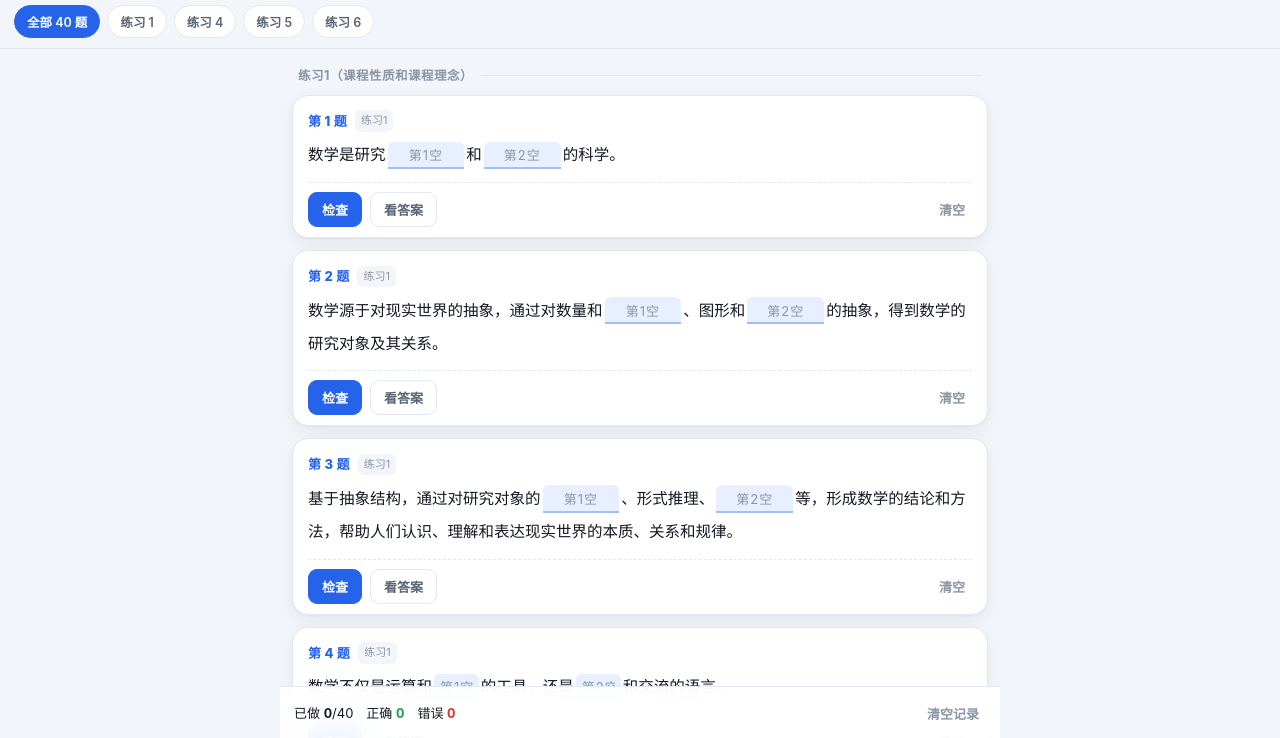
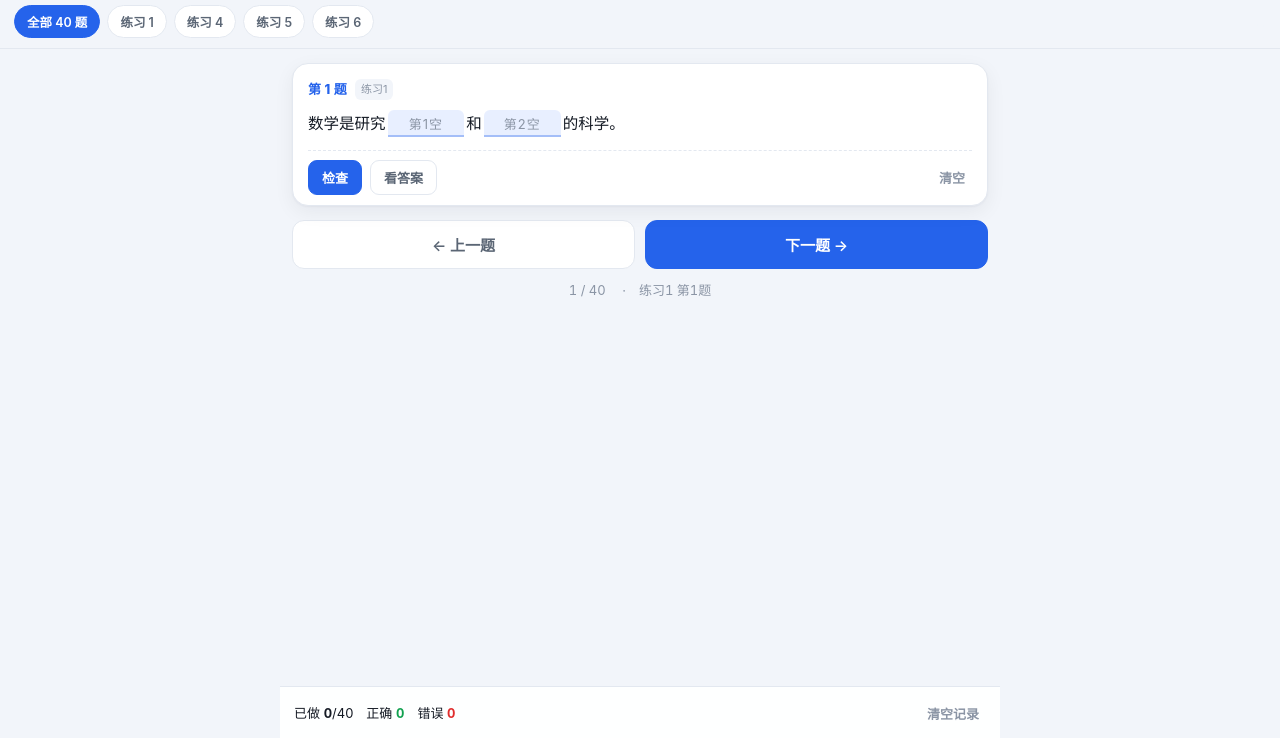
Before and after one commit to hrxllzx/kebiao-quiz, a plain HTML site: page index.html in a window 1280 px wide. Shown: the part 60-798 px from the top of the page. Drawn offline with Linux system fonts and the light colour scheme.

Commit message:
quiz: 答题改为一题一题（单题+上一题/下一题+进度）

```diff
--- a/index.html
+++ b/index.html
@@ -280,18 +280,22 @@ function renderTabs(){
 // ---------- 答题模式 ----------
 function renderList(){
   var box = document.getElementById('listView');
+  var list = curList();
   box.innerHTML = '';
-  var list = curList();
-  var lastSet = null;
-  list.forEach(function(q){
-    if (q.si !== lastSet){
-      lastSet = q.si;
-      var sec = el('div', 'sec', SETS[q.si].title);
-      box.appendChild(sec);
-    }
-    box.appendChild(buildCard(q));
-  });
-  if (!list.length) box.appendChild(el('div', 'empty', '本组暂无题目'));
+  if (!list.length){ box.appendChild(el('div', 'empty', '本组暂无题目')); return; }
+  if (state.rIdx >= list.length) state.rIdx = 0;
+  if (state.rIdx < 0) state.rIdx = 0;
+  var q = list[state.rIdx];
+  box.appendChild(buildCard(q));
+  var nav = el('div', 'rnav');
+  var prev = el('button', 'btn', '← 上一题');
+  prev.onclick = function(){ go(-1); };
+  var next = el('button', 'btn pri', '下一题 →');
+  next.onclick = function(){ go(1); };
+  nav.appendChild(prev); nav.appendChild(next);
+  box.appendChild(nav);
+  box.appendChild(el('div', 'rprog', (state.rIdx + 1) + ' / ' + list.length + ' 　·　练习' + q.setNo + ' 第' + q.no + '题'));
+  window.scrollTo({top:0, behavior:'smooth'});
 }
 
 function buildCard(q){
@@ -530,7 +534,7 @@ function go(d){
   if (!list.length) return;
   state.rIdx = (state.rIdx + d + list.length) % list.length;
   save();
-  renderRecite();
+  if (state.mode === 'quiz') renderList(); else renderRecite();
 }
 
 // ---------- 统计 ----------
```
Also changed, not shown: index_template.html (+16 -12 lines).
